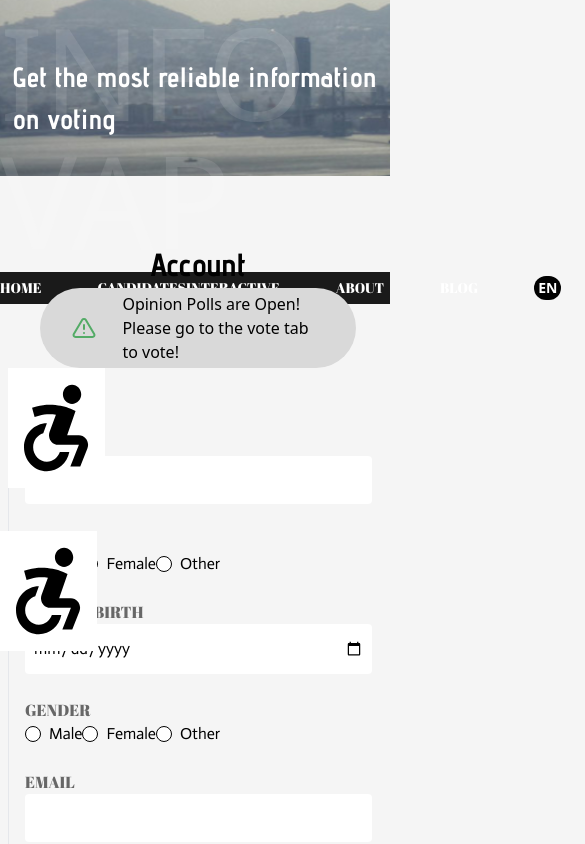
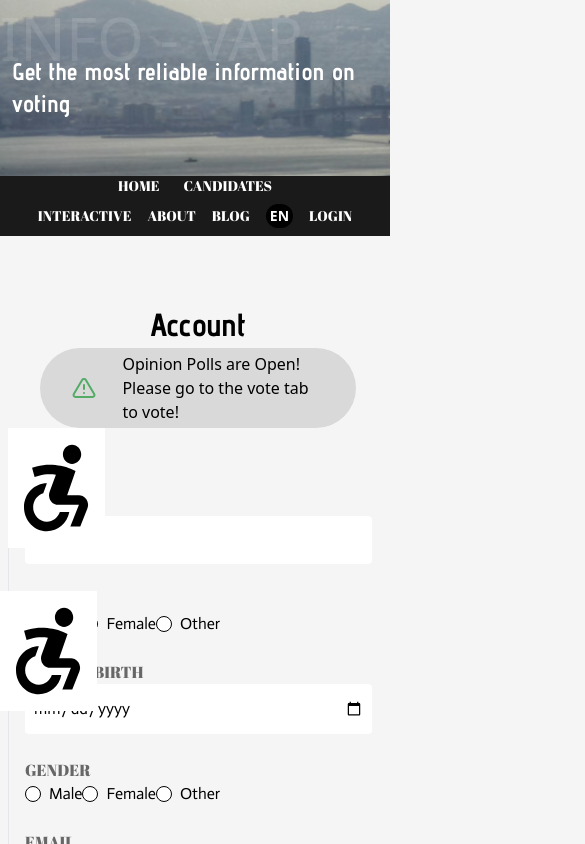
Before and after one commit to Jacob1-debug/Invovap-II, a Next.js app: page /Register in a window 390 px wide. Shown: the top 844 px of the page, 585 px wide, since content can reach past the window. Built offline with nearby package versions, Linux system fonts and the light colour scheme; what tw-elements would draw is missing.

Commit message:
navbar responsive

```diff
--- a/components/Layout/Header.js
+++ b/components/Layout/Header.js
@@ -3,11 +3,16 @@ import Navbar from './Navbar'
 
 function Header() {
   return (
+    <>
     <div className='bg-[url("/images/header_background.svg")] h-44 bg-no-repeat bg-cover w-full'>
-      <h2 className='text-9xl text-white opacity-10 py-2'>INFO - VAP</h2>
-      <p className=' AdventPro_font text-white absolute right-0 top-14 mx-3 text-[28px]'>Get the most reliable information on voting</p>
+      <h2 className='md:text-9xl text-6xl  text-white opacity-10 py-2'>INFO - VAP</h2>
+      <p className=' AdventPro_font text-white absolute right-0 top-14 mx-3 md:text-[28px] text-2xl'>Get the most reliable information on voting</p>
+
+    </div>
+      <div className=''>
       <Navbar/>
-    </div>
+      </div>
+      </>
   )
 }
 
--- a/components/Layout/Navbar.js
+++ b/components/Layout/Navbar.js
@@ -4,12 +4,12 @@ import React from 'react'
 function Navbar() {
   return (
     <div className=' bg-[#1A1A1A] text-white AbrilFatface_font text-sm'>
-        <ul className='flex justify-around h-[32px]'>
-            <div className='flex items-center gap-14'>
+        <ul className='md:flex justify-around md:h-[32px] h-[60px]'>
+            <div className='flex items-center justify-center md:gap-14 gap-6'>
             <li><Link href="/">HOME</Link></li>
             <li><Link href="/Candidate">CANDIDATES</Link></li>
             </div>
-            <div className='flex gap-14 items-center'>
+            <div className='flex md:gap-14 gap-4 items-center justify-center md:mt-0 mt-2'>
             <li><Link href="/Interactive">INTERACTIVE</Link></li>
             <li><Link href="/About">ABOUT</Link></li>
             <li><Link href="/Blog">BLOG</Link></li>
--- a/pages/Register/index.js
+++ b/pages/Register/index.js
@@ -4,7 +4,7 @@ function index() {
   return (
     <>
       <div className="md:flex justify-between w-full md:my-16 my-8">
-   <div className="md:w-30% w-full">
+   <div className="md:w-30%">
     <AccountSidebar/>
    </div>
         <div className="md:w-[70%] w-full border-l pt-16 p-4 lg:px-16">
```
